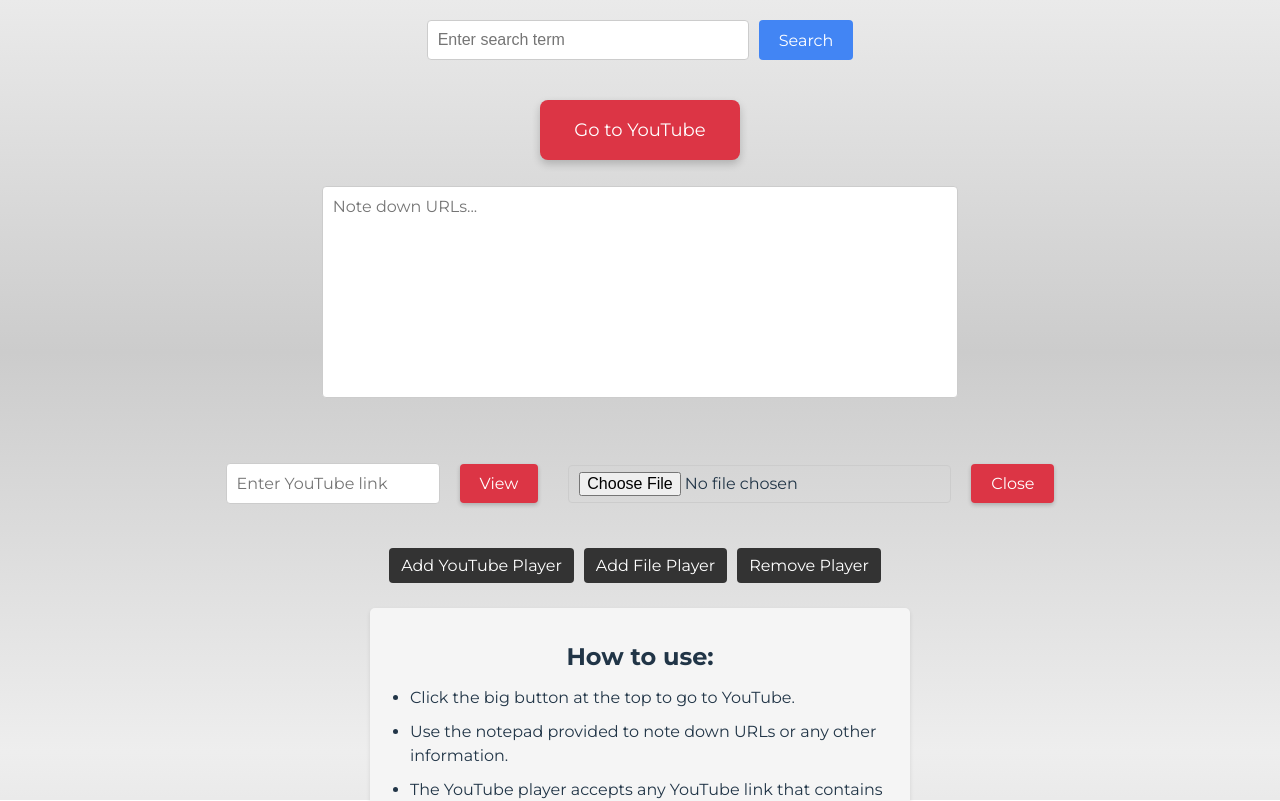
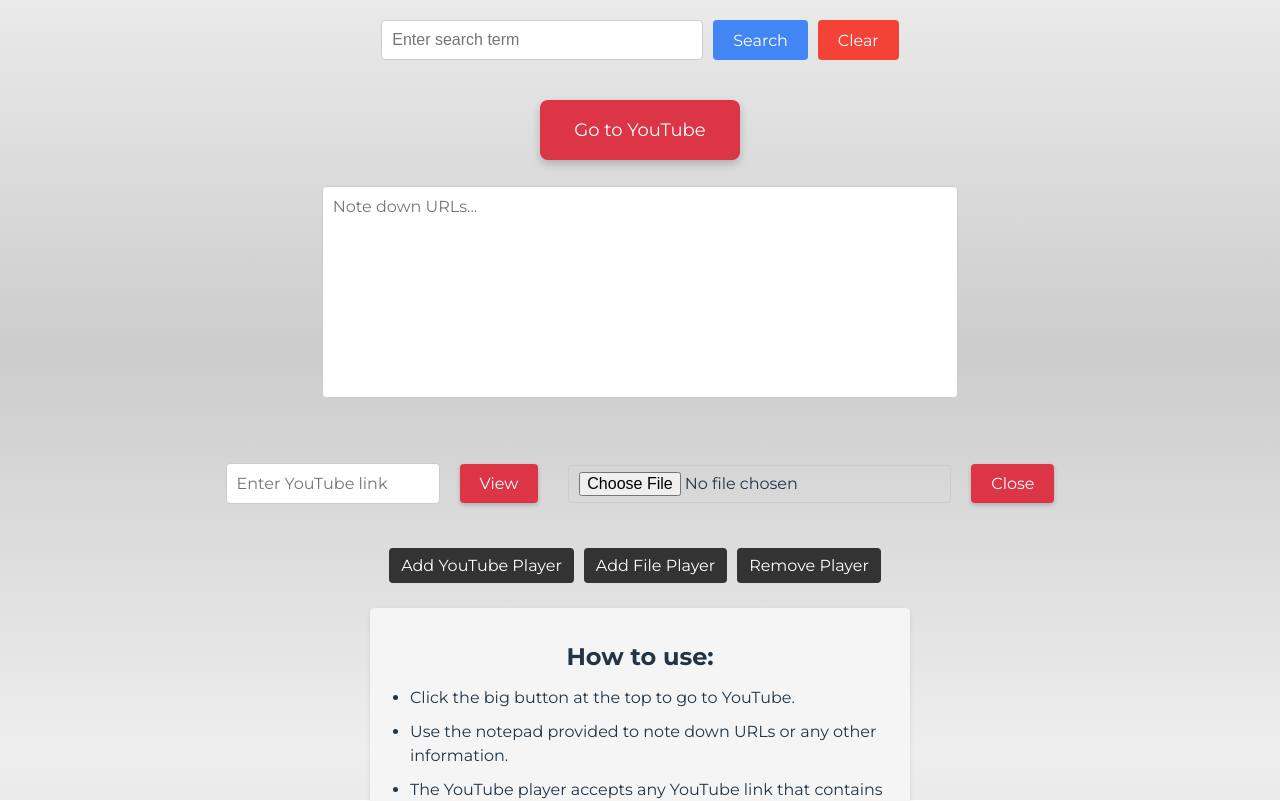
Before and after one commit to ArmSiwatK/play-multiple-videos, a React (Vite) app: page / in a window 1280 px wide. Shown: the top 801 px of the page. Built offline with nearby package versions, Linux system fonts and the light colour scheme.

Commit message:
feat: Clear button

```diff
--- a/src/components/YouTubeSearch/YouTubeSearch.css
+++ b/src/components/YouTubeSearch/YouTubeSearch.css
@@ -27,6 +27,49 @@
     border: none;
     border-radius: 4px;
     cursor: pointer;
+}
+
+.input-container .button-search {
+    padding: 10px 20px;
+    margin-right: 10px;
+    font-size: 16px;
+    background-color: #4285f4;
+    color: #fff;
+    border: none;
+    border-radius: 4px;
+    cursor: pointer;
+    transition: background-color 0.3s, transform 0.3s;
+}
+
+.input-container .button-search:hover {
+    background-color: #3367d6;
+}
+
+.input-container .button-search:active {
+    transform: scale(0.95);
+    box-shadow: none;
+    outline: none;
+}
+
+.input-container .button-clear {
+    padding: 10px 20px;
+    font-size: 16px;
+    background-color: #f44336;
+    color: #fff;
+    border: none;
+    border-radius: 4px;
+    cursor: pointer;
+    transition: background-color 0.3s, transform 0.3s;
+}
+
+.input-container .button-clear:hover {
+    background-color: #e53935;
+}
+
+.input-container .button-clear:active {
+    transform: scale(0.95);
+    box-shadow: none;
+    outline: none;
 }
 
 ul {
--- a/src/components/YouTubeSearch/YouTubeSearch.jsx
+++ b/src/components/YouTubeSearch/YouTubeSearch.jsx
@@ -4,6 +4,7 @@ import './YouTubeSearch.css';
 const YouTubeSearch = () => {
     const [searchTerm, setSearchTerm] = useState('');
     const [searchResults, setSearchResults] = useState([]);
+    const [showResults, setShowResults] = useState(true);
 
 
 
@@ -20,6 +21,7 @@ const YouTubeSearch = () => {
             if (response.ok) {
                 const data = await response.json();
                 setSearchResults(data.items);
+                setShowResults(true);
             } else {
                 console.error('Search request failed');
             }
@@ -45,6 +47,11 @@ const YouTubeSearch = () => {
         }
     };
 
+    const handleClearResults = () => {
+        setSearchResults([]);
+        setShowResults(false);
+    };
+
 
 
     return (
@@ -57,9 +64,11 @@ const YouTubeSearch = () => {
                     onKeyDown={handleKeyDown}
                     placeholder="Enter search term"
                 />
-                <button onClick={handleSearch}>Search</button>
+                <button onClick={handleSearch} className="button-search">Search</button>
+                <button onClick={handleClearResults} className="button-clear">Clear</button>
             </div>
 
+            {showResults && (
                 <ul>
                     {searchResults.map((video) => (
                         <li key={video.id.videoId}>
@@ -76,6 +85,7 @@ const YouTubeSearch = () => {
                         </li>
                     ))}
                 </ul>
+            )}
         </div>
     );
 };
```
Lines whose indentation alone changed are shown as unchanged.
